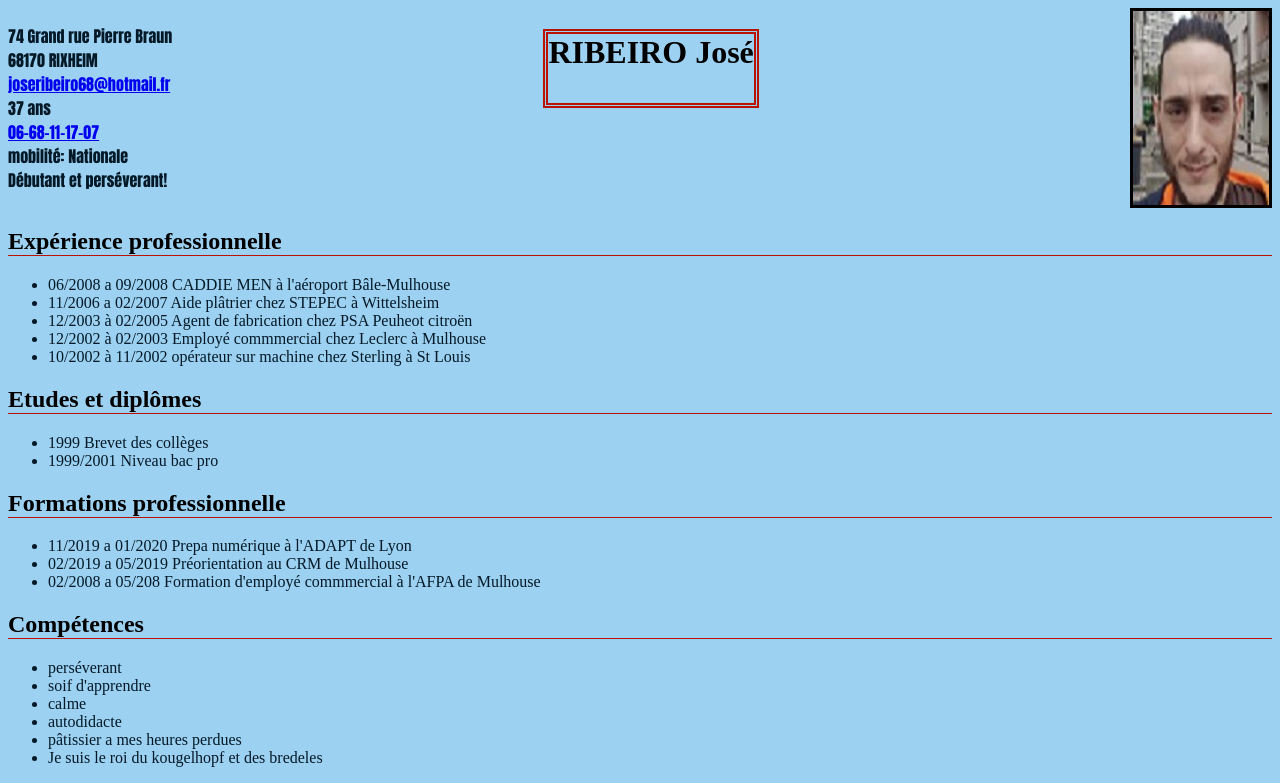
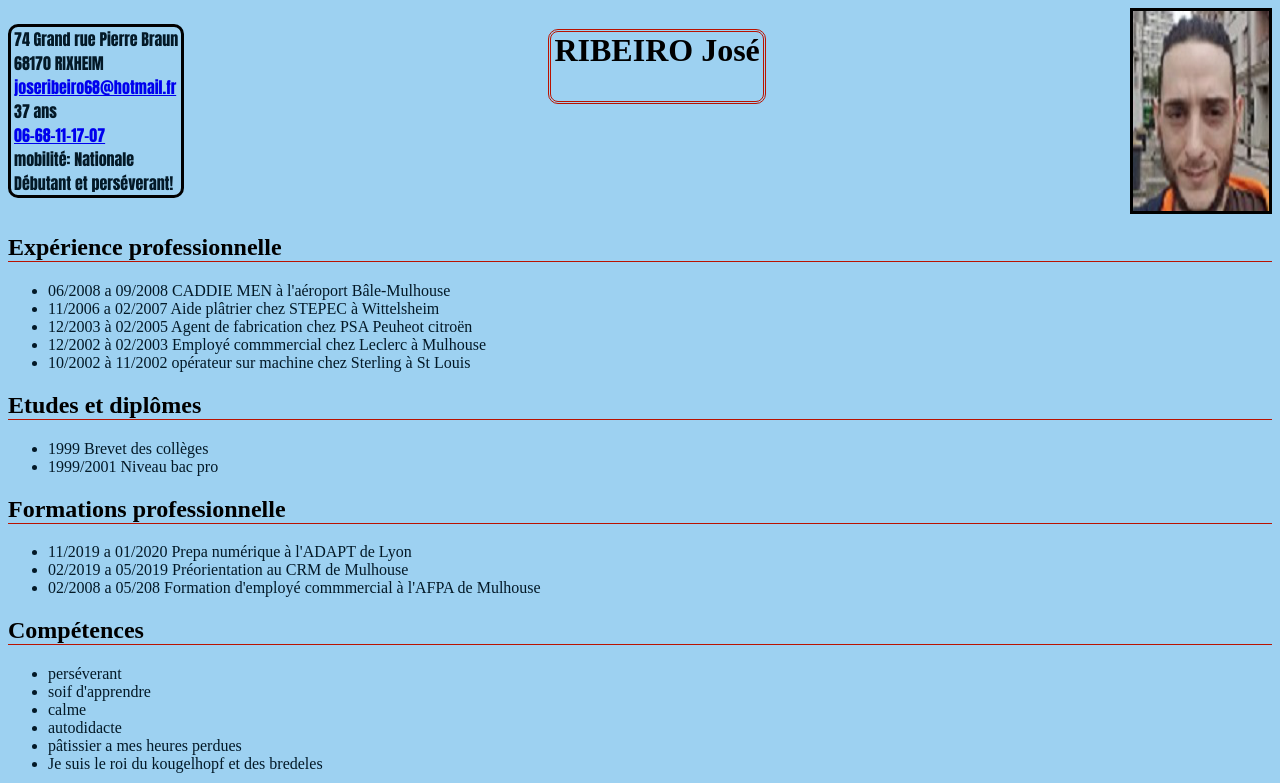
Before and after one commit to JRibeiro68/JRibeiro68.github.io, a plain HTML site: page docs/index.html in a window 1280 px wide. Shown: the top 783 px of the page. Drawn offline with Linux system fonts and the light colour scheme.

Commit message:
Update style.css

```diff
--- a/docs/styles/style.css
+++ b/docs/styles/style.css
@@ -13,6 +13,11 @@ h2, h3
 p
 {
     font-family: Impact, "Arial Black", Arial, Verdana, sans-serif;
+    border: 3px black solid;
+    border-radius: 10px;
+    padding-left: 3px;
+    padding-right: 3px;
+
 }
 div
 {
@@ -26,6 +31,9 @@ div
 }
 h1
 {
-   border: 5px #BA1200 double;
-   margin-bottom: 100px;
+   border: 3px #BA1200 double;
+   margin-bottom: 110px;
+   border-radius: 10px;
+   padding-left: 3px;
+   padding-right: 3px;
 }
```
